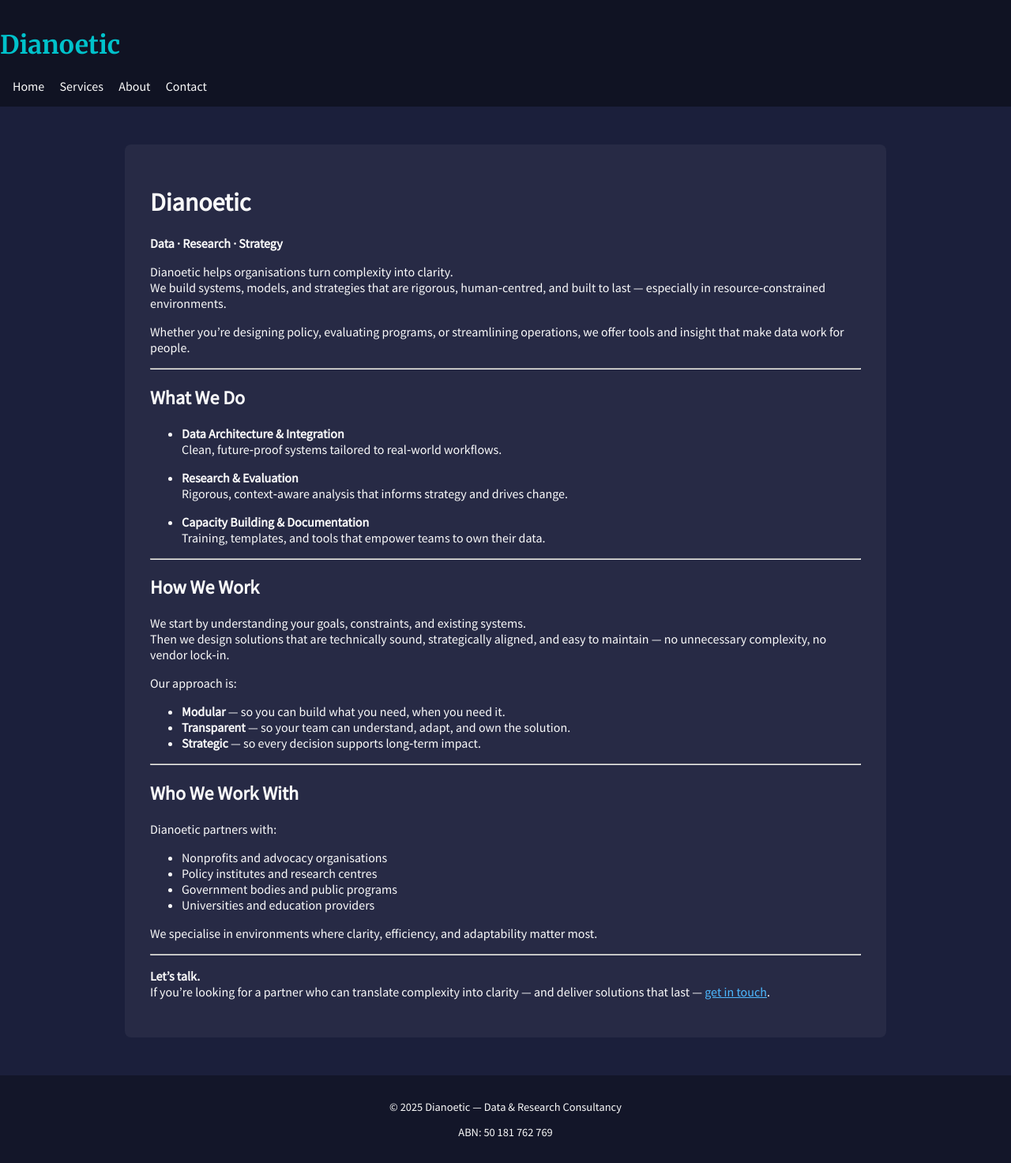
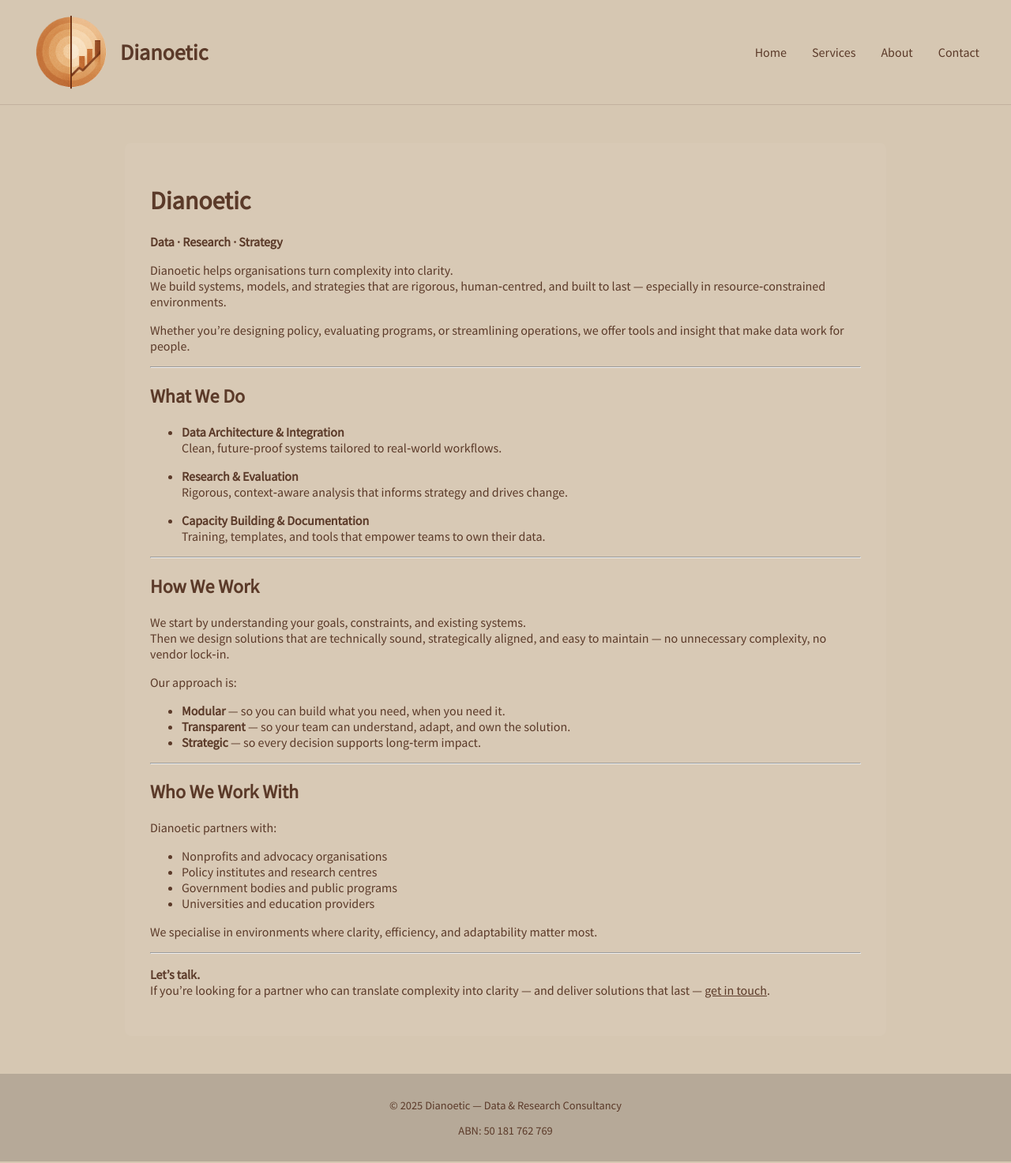
Before and after one commit to pooya-karambakhsh/dianoetic.github.io, a Jekyll site: the page built from index.md, in a window 1280 px wide. Shown: the whole page at 79% size. Built offline with Jekyll 4.4.1, drawn with Linux system fonts in a browser that asks for light colours.

Commit message:
20250908

```diff
--- a/_includes/head.html
+++ b/_includes/head.html
@@ -2,4 +2,4 @@
 <meta name="viewport" content="width=device-width, initial-scale=1.0">
 <title>{{ page.title }} | Dianoetic</title>
 <link href="https://fonts.googleapis.com/css2?family=Merriweather:wght@700&family=Source+Sans+Pro&display=swap" rel="stylesheet">
-<link rel="stylesheet" href="{{ '/assets/css/main.css' | relative_url }}">
+<link rel="stylesheet" href="{{ '/assets/css/main_warm_monochrome.css' | relative_url }}">
--- a/_includes/header.html
+++ b/_includes/header.html
@@ -1,9 +1,16 @@
 <header class="site-header">
-    <h1 class="logo">Dianoetic</h1>
-    <nav>
-    <a href="/">Home</a>
-    <a href="/services">Services</a>
-    <a href="/about">About</a>
-    <a href="/contact">Contact</a>
+  <div class="container">
+    <a href="/" class="brand">
+      <img src="/assets/img/logo_0_0.png" alt="Dianoetic logo">
+      <span class="site-title">Dianoetic</span>
+    </a>
+    <nav class="main-nav">
+      <ul>
+        <li><a href="/">Home</a></li>
+        <li><a href="/services/">Services</a></li>
+        <li><a href="/about/">About</a></li>
+        <li><a href="/contact/">Contact</a></li>
+      </ul>
     </nav>
+  </div>
 </header>
--- a/assets/css/main.scss
+++ b/assets/css/main_navy_teal.scss
@@ -24,17 +24,59 @@ html, body {
 
 
 .site-header {
-  background: rgba(0,0,0,0.4);
+  background-color: $primary;
   padding: 1rem 0;
-  .logo {
-    font-family: 'Merriweather', serif;
+  border-bottom: 1px solid rgba($accent, 0.15);
+
+  .container {
+    display: flex;
+    align-items: center;
+    justify-content: space-between;
+    max-width: 1200px;
+    margin: 0 auto;
+    padding: 0 1.5rem;
+  }
+
+  .brand {
+    display: flex;
+    align-items: center;
+    text-decoration: none; // remove underline
     color: $accent;
+
+    img {
+      height: 100px; // bigger logo
+      width: auto;
+      margin-right: 0.75rem;
+    }
+
+    .site-title {
+      font-size: 1.75rem;
+      font-weight: 600;
+      line-height: 1;
+    }
+
+    &:hover .site-title {
+      color: darken($accent, 10%);
+    }
   }
-  nav a {
-    color: $text-light;
-    margin-left: 1rem;
-    text-decoration: none;
-    &:hover { color: $highlight; }
+
+  .main-nav ul {
+    list-style: none;
+    display: flex;
+    gap: 2rem;
+    margin: 0;
+    padding: 0;
+
+    li a {
+      text-decoration: none;
+      font-weight: 500;
+      color: $accent;
+      transition: color 0.2s ease;
+
+      &:hover {
+        color: darken($accent, 10%);
+      }
+    }
   }
 }
 
--- /dev/null
+++ b/assets/css/main_warm_monochrome.scss
@@ -0,0 +1,153 @@
+---
+---
+
+$primary: #D6C7B2;      // muted sand
+$accent: #5B3A29;       // dark brown
+$highlight: #F3EFE6;    // warm beige
+$text-light: #5B3A29;   // dark brown
+
+body {
+  font-family: 'Source Sans Pro', sans-serif;
+  background: $primary;
+  color: $text-light;
+  margin: 0;
+  display: flex;
+  flex-direction: column;
+  min-height: 100vh;
+}
+
+html, body {
+  height: 100%;
+  margin: 0;
+}
+
+.site-header {
+  background-color: $primary;
+  padding: 1rem 0;
+  border-bottom: 1px solid rgba($accent, 0.15);
+
+  .container {
+    display: flex;
+    align-items: center;
+    justify-content: space-between;
+    max-width: 1200px;
+    margin: 0 auto;
+    padding: 0 1.5rem;
+  }
+
+  .brand {
+    display: flex;
+    align-items: center;
+    text-decoration: none; // remove underline
+    color: $accent;
+
+    img {
+      height: 100px; // bigger logo
+      width: auto;
+      margin-right: 0.75rem;
+    }
+
+    .site-title {
+      font-size: 1.75rem;
+      font-weight: 600;
+      line-height: 1;
+    }
+
+    &:hover .site-title {
+      color: darken($accent, 10%);
+    }
+  }
+
+  .main-nav ul {
+    list-style: none;
+    display: flex;
+    gap: 2rem;
+    margin: 0;
+    padding: 0;
+
+    li a {
+      text-decoration: none;
+      font-weight: 500;
+      color: $accent;
+      transition: color 0.2s ease;
+
+      &:hover {
+        color: darken($accent, 10%);
+      }
+    }
+  }
+}
+
+.site-content {
+  max-width: 900px;
+  margin: 3rem auto;
+  background: rgba(255,255,255,0.04);
+  padding: 2rem;
+  border-radius: 8px;
+  flex: 1;
+}
+
+.site-footer {
+  text-align: center;
+  padding: 1rem;
+  font-size: 0.9rem;
+  background: rgba(0,0,0,0.15);
+}
+
+/* Links */
+a {
+  color: $accent;
+  text-decoration: underline;
+}
+
+a:visited {
+  color: lighten($accent, 5%);
+}
+
+a:hover,
+a:focus {
+  color: $highlight;
+  background-color: rgba(255, 255, 255, 0.08);
+}
+
+.hero {
+  display: flex;
+  justify-content: center;
+  padding: 2rem 1rem;
+
+  .hero-content {
+    display: flex;
+    flex-wrap: wrap;
+    max-width: 1100px;
+    align-items: center;
+    gap: 2rem;
+  }
+
+  .hero-text {
+    flex: 1 1 500px;
+  }
+
+  .hero-text p {
+    line-height: 1.6;
+  }
+
+  .read-more {
+    display: inline-block;
+    margin-top: 1rem;
+    font-weight: 600;
+    text-decoration: none;
+    color: $accent;
+  }
+
+  .hero-image {
+    flex: 0 0 300px;
+    max-width: 300px;
+  }
+
+  .hero-image img {
+    width: 100%;
+    height: auto;
+    border-radius: 6px;
+    display: block;
+  }
+}
```
Also changed, not shown: assets/img/logo_0.png (added), assets/img/logo_0_0.png (added), 13 other files.
